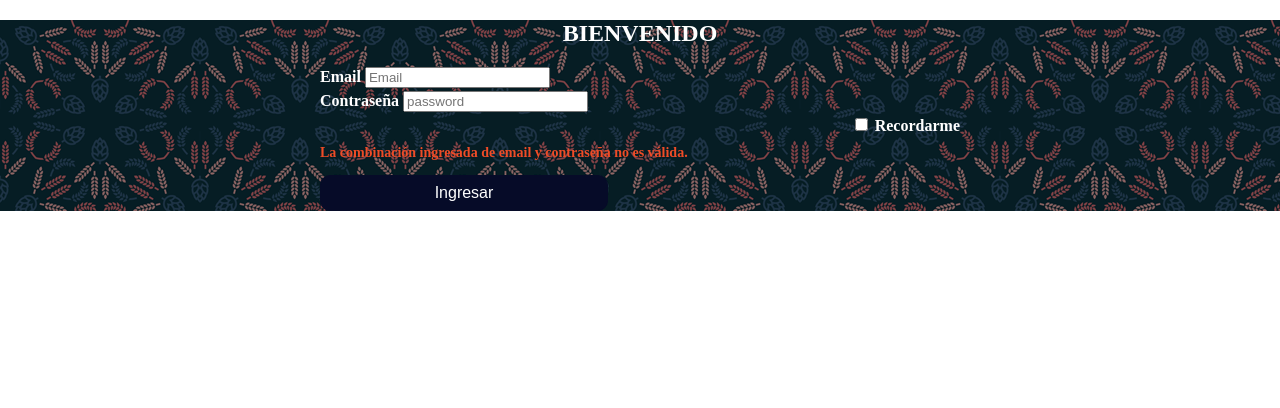
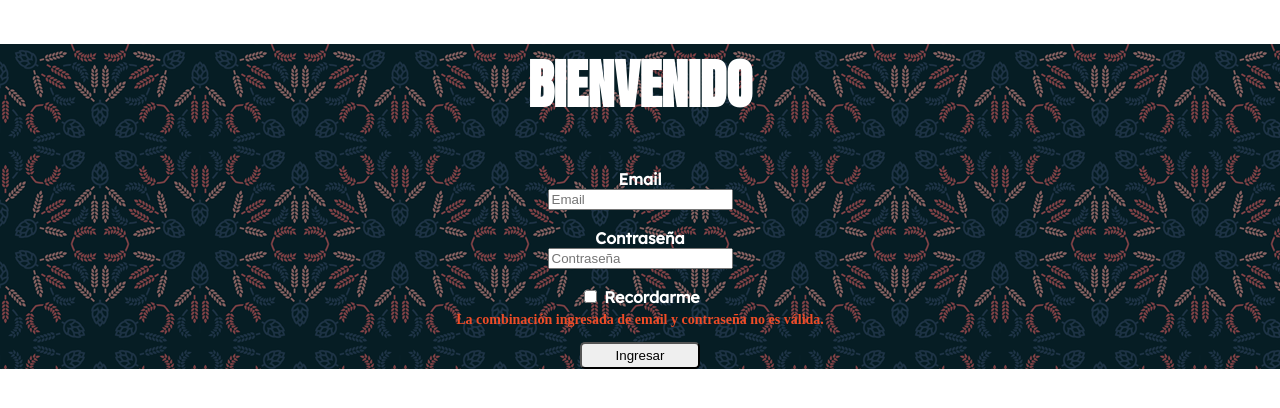
Before and after one commit to Lucianodeon/Beerhour, a PHP site: page /login.php in a window 1280 px wide. Shown: the part 95-503 px from the top of the page. Run offline with PHP 8.4, Linux system fonts and the light colour scheme.

Commit message:
Cambios Login y CSS
Cambios Login y CSS

```diff
--- a/css/styles.css
+++ b/css/styles.css
@@ -15,7 +15,9 @@
 body{
 	margin: 0 auto;
 }
-.logo{font-family:Chilanka;}
+.logo{
+	font-family:Chilanka;
+}
 
 .regi{
 	background-image: url(../img/wheat.png);
@@ -26,9 +28,7 @@
 	background-color: white;
 	border-radius: 50%;
 	border: solid 1px black;
-
 }
-
 
 body{
 	font-weight: bold;
@@ -95,6 +95,10 @@
 	z-index: 999;
 }
 
+.logform{
+	font-family: Lexend Deca;
+}
+
 .beerhour{
 	background-image: url(../img/memphis-mini-dark.png);
 	background-repeat: repeat;
@@ -107,7 +111,6 @@
 	align-items: center;
 	flex-direction: column;
 	overflow: hidden;
-
 }
 
 .beerhour img{
@@ -167,7 +170,8 @@
 }
 
 #distinto h3{
-	bottom: 40px;}
+	bottom: 40px;
+}
 
 .text3 img{
 	width: 100%;
@@ -176,7 +180,6 @@
 .botonhome{
 	position: absolute;
 	bottom: 5px;
-
 }
 
 .button {
@@ -189,9 +192,12 @@
   text-decoration: none;
   display: inline-block;
   font-size: 16px;
-
 }
 
+.botonlog{
+	padding: 3pt 25pt;
+	border-radius: 5px;
+}
 
 /*Formularios*/
 
@@ -203,14 +209,22 @@
 .form-container h1 {
 	text-align: center;
 	text-transform: uppercase;
+	font-family: Anton;
+	font-size: 40pt;
+
 }
 
 .registro {
 	margin-bottom: 20px;
 }
 
-.access-form {
+.access-form{
 	overflow: hidden;
+}
+
+.access-form-log {
+	overflow: hidden;
+	text-align: center;
 }
 
 .access-form label {
@@ -226,7 +240,7 @@
 }
 
 .remember-me {
-	text-align: right;
+	text-align: center;
 }
 
 .remember-me input {
@@ -250,7 +264,10 @@
   border-radius: 10px;
 	cursor: pointer;
 }
-.regfinal{position: relative 50%;}
+
+.regfinal{
+	position: relative 50%;
+}
 
 /*tablet*/
 @media(min-width:768px) and (max-width:1200px){
@@ -260,17 +277,23 @@
 .beerhour h2{
 	font-size: 35pt;
 }
-.text3 h2{font-size: 45pt;}
-.text3 h3{font-size: 35pt;}
+.text3 h2{
+	font-size: 45pt;
+}
+.text3 h3{
+	font-size: 35pt;
+}
 
 .beerhour img{
 
 	width:325px;
 	height: 325px;
 	background-color: white;
-
-	border: solid 25px black;}
-	 .button{ font-size: 25px;}
+	border: solid 25px black;
+}
+	 .button{
+		 font-size: 25px;
+}
 
 .access li {
 	margin-right: 0;
@@ -286,16 +309,28 @@
 		margin-left: 15px;
 	  margin-top: 15px;
 	}
+
 	.beerhour h1{
 		font-size: 80pt;
 	}
+
 	.beerhour h2{
 		font-size: 60pt;
 	}
-	.text3 h2{font-size: 60pt;}
-	.text3 h3{font-size: 50pt;}
+
+	.text3 h2{
+		font-size: 60pt;
+	}
+
+	.text3 h3{
+		font-size: 50pt;
+	}
 
 		#distinto h3{
-			bottom: 60px;}
-			 .button{ font-size: 40px;}
+			bottom: 60px;
+		}
+
+	.button{
+		 font-size: 40px;
+	 }
 }
--- a/login.php
+++ b/login.php
@@ -4,29 +4,35 @@
     <meta charset="utf-8">
     <title>BEER HOUR| LOG IN</title>
     <link rel="stylesheet" href="css/styles.css">
+    <link href="https://fonts.googleapis.com/css?family=Anton&display=swap" rel="stylesheet">
+    <link href="https://fonts.googleapis.com/css?family=Lexend+Deca&display=swap" rel="stylesheet">
   </head>
   <body>
     <?php include "nav.php" ?>
     <main class="regi"> <!-- Cuerpo principal del sitio -->
       <section class="form-container">
         <h1>Bienvenido</h1>
-        <form class="access-form" action="" method="get">
+        <form class="access-form-log" action="" method="get">
           <div class="field-group">
-            <label for="email">Email</label>
+            <label class=logform for="email">Email</label>
+            <br>
             <input type="email" id="email" name="email" placeholder="Email" value="" required>
           </div>
+          <br>
           <div class="field-group">
-            <label for="password">Contraseña</label>
-            <input type="password" id="passsword" name="password" placeholder="password" value="" required>
+            <label class="logform" for="password">Contraseña</label>
+            <br>
+            <input type="password" id="passsword" name="password" placeholder="Contraseña" value="" required>
           </div>
+          <br>
           <div class="field-group remember-me">
             <input type="checkbox" id="remember-me" name="remember-me" value="">
-            <label for="remember-me">Recordarme</label>
+            <label class="logform" for="remember-me">Recordarme</label>
           </div>
           <p class="form-text alert-hide">
             La combinación ingresada de email y contraseña no es válida.
           </p>
-          <button type="submit" name="send">Ingresar</button>
+          <button class="botonlog" type="submit" name="send">Ingresar</button>
         </form>
       </section>
     </main>
```
